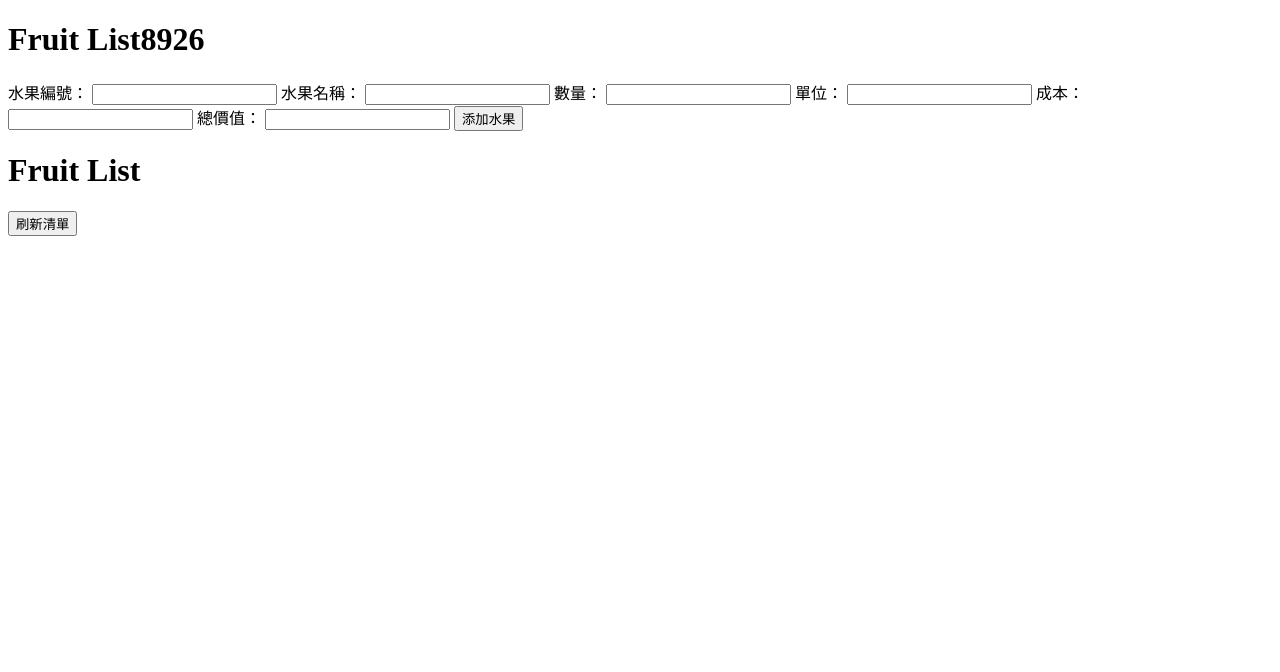
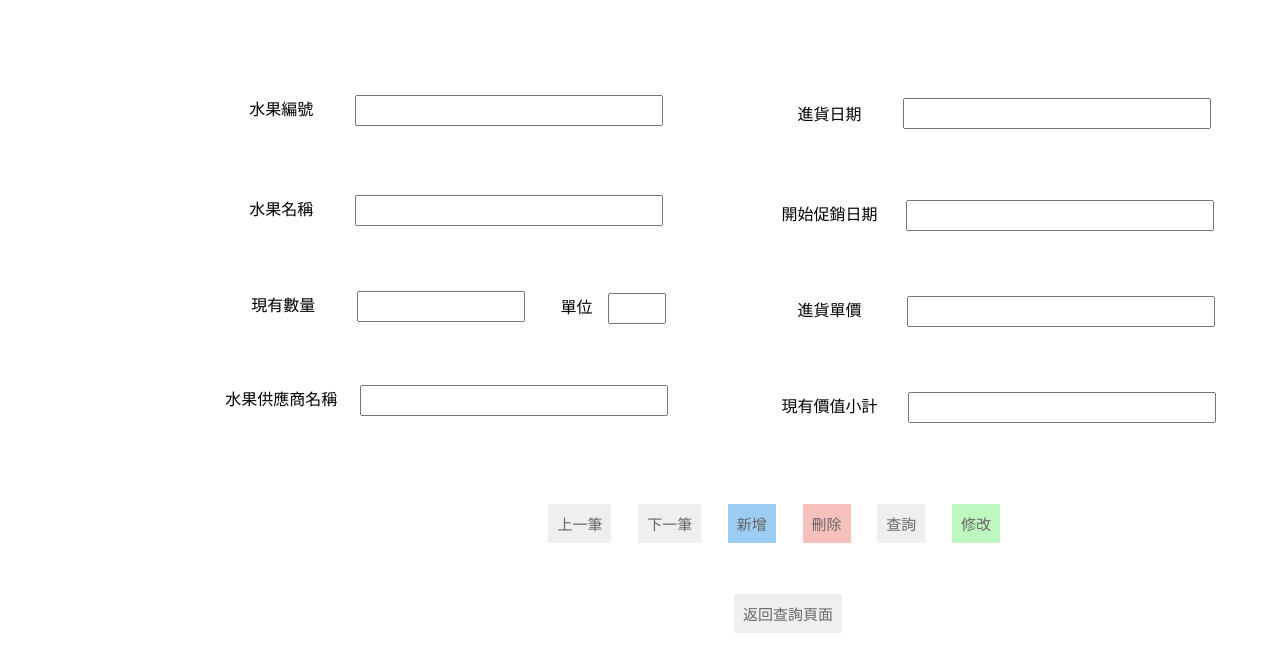
Before and after one commit to SweepingMan0702/Database, a Flask app: page /fruit in a window 1280 px wide. Shown: the top 672 px of the page. Run offline with Flask 3, Linux system fonts and the light colour scheme; data that the repository does not hold is empty.

Commit message:
12/17
水果顯示

```diff
--- a/main.py
+++ b/main.py
@@ -31,7 +31,7 @@ with app.app_context():
 @app.route('/fruit', methods=["GET"])
 def gestUser(): #顯示
     fruit = Fruit.query.all()
-    return render_template('fruit.html', fruits=fruit)
+    return render_template('AboutFruit.html', fruits=fruit)
 
 @app.route('/fruit', methods = ["POST"])
 def newUsers(): #新增
@@ -63,30 +63,45 @@ def deleteUser(id):
 def getMembers():
     member = Member.query.all()
     return render_template('member.html', members=member)
-
+#新增
 @app.route('/member', methods = ["POST"])
 def newMember():
-    print("hi")
     request_data = request.get_json()
     member = Member(request_data['MemberID'], request_data['Name'], request_data['Phone'], request_data['Mobile'], request_data['Email'], request_data['LineStatus'], request_data['Address'], request_data['Age'], request_data['Photo'], request_data['Discount'])
     db.session.add(member)
     db.session.commit()
     return '', 204
-
-# @app.route('/fruit/<id>', methods = ["GET"])
-# def getUser(id):
-#     fruit = Fruit.query.filter_by(id=id)
-#     return jsonify(fruit[0])
-
-# @app.route('/fruit', methods = ["DELETE"])
-# def deleteUsers():
-#     users = Fruit.query.delete()
-#     db.session.commit()
-#     return '', 204
-
+#刪除
 @app.route('/member/<MemberID>', methods = ["DELETE"])
 def deleteMember(MemberID):
     print("刪除",MemberID)
     user = Member.query.filter_by(MemberID=MemberID).delete()
     db.session.commit()
     return '', 204
+
+#修改
+# @app.route('/member/<MemberID>', methods=["PUT"])
+# def updateMember(MemberID):
+#     print("hello")
+#     member = Member.query.filter_by(MemberID=MemberID).first()
+
+#     request_data = request.get_json()
+
+#     # 更新會員資料
+#     member.Name = request_data.get('Name', member.Name)
+#     member.Phone = request_data.get('Phone', member.Phone)
+#     member.Mobile = request_data.get('Mobile', member.Mobile)
+#     member.Email = request_data.get('Email', member.Email)
+#     member.LineStatus = request_data.get('LineStatus', member.LineStatus)
+#     member.Address = request_data.get('Address', member.Address)
+#     member.Age = request_data.get('Age', member.Age)
+#     member.Photo = request_data.get('Photo', member.Photo)
+#     member.Discount = request_data.get('Discount', member.Discount)
+
+#     db.session.commit()
+
+
+@app.route('/member/<id>', methods = ["GET"])
+def getMember(MemberID):
+    members = Member.query.filter_by(MemberID=MemberID)
+    return jsonify(members[0])
--- /dev/null
+++ b/templates/AboutFruit.html
@@ -0,0 +1,196 @@
+<!DOCTYPE html>
+<html lang="en">
+<head>
+  <meta charset="UTF-8">
+  <meta name="viewport" content="width=device-width, initial-scale=1.0">
+  <title>ABOUT水果</title>
+  <style>
+    table {
+      border-collapse: collapse;
+      width: 50%;
+    }
+    td {
+      border: none;
+      padding: 8px;
+      text-align: center;
+    }
+    label {
+      position: relative;
+      left: 13.5cm;
+      top: 1cm;
+      margin-bottom: 0.8cm;
+    }
+    input {
+      width: 300px;
+      height: 25px;
+      margin-bottom: 0.7cm;
+      position: relative;
+      left: 9.5cm;
+      top: 1.3cm;
+    }
+
+    button {
+      top: -165px;
+      margin-left: 0.6cm;
+      position: relative;
+      left: 13.7cm;
+      color: rgb(105, 103, 103);
+      border: none;
+      padding: 9px; /* 新增 padding 屬性 */
+      font-size: 15px; /* 新增 font-size 屬性 */
+    }
+    button.goBack {
+        margin-left: -270px; /* 移動左邊距 */
+       /* 調整左邊距 */
+      top:-75px;
+    }
+    button.blue {
+      background-color: #6eb5efaa;
+      border: none;
+    }
+    button.red {
+      background-color: #f19c969f;
+      border: none;
+    }
+    button.green {
+      background-color: #98f39ba0;
+      border: none;
+    }
+
+  </style>
+</head>
+<body>
+
+  <table>
+    <!-- 第一列 -->
+    <tr>
+        <td>
+            <label for="fruitID" style="position: relative; left: 3cm;top: 2.1cm;">水果編號</label>
+            <input type="text" id="fruitID" style="width: 300px; height: 25px; margin-bottom: 0.7cm; position: relative; left: 4cm; top: 2.1cm;">
+          </td>
+
+    </tr>
+    <!-- 第二列 -->
+    <tr>
+        <td>
+            <label for="fruitName" style="position: relative; left: 3cm;top: 2.8cm;">水果名稱</label>
+            <input type="text" id="fruitName" style="width: 300px; height: 25px; margin-bottom: 0.7cm; position: relative; left: 4cm; top: 2.8cm;">
+          </td>
+    </tr>
+    <!-- 第三列 -->
+    <tr>
+        <td>
+        <label for="number" style="position: relative; left: 1.2cm;top: 3.4cm;">現有數量</label>
+        <input type="text" id="number" style="width: 160px; height: 25px; margin-bottom: 0.7cm; position: relative; left: 2.2cm; top: 3.4cm;">
+      </td>
+    </tr>
+
+    <tr>
+        <td>
+            <label for="unit" style="position: relative; left: 7.5cm;top: 1.5cm;">單位</label>
+            <input type="text" id="unit" style="width: 50px; height: 25px; margin-bottom: 0.7cm; position: relative; left: 7.8cm; top: 1.5cm;">
+          </td>
+      </tr>
+    <!-- 第四列 -->
+    <tr>
+        <td>
+            <label for="fruitvendorname" style="position: relative; left: 3cm;top: 2cm;">水果供應商名稱</label>
+            <input type="text" id="fruitvendorname" style="width: 300px; height: 25px; margin-bottom: 0.7cm; position: relative; left: 3.5cm; top: 2cm;">
+            </td>
+    <!-- 第五列 -->
+    <tr>
+        <td>
+            <label for="Purchasedate" style="position: relative; left: 17.5cm;top: -7.5cm;">進貨日期</label>
+            <input type="text" id="Purchasedate" style="width: 300px; height: 25px; margin-bottom: 0.7cm; position: relative; left: 18.5cm; top: -7.55cm;">
+          </td>
+    </tr>
+    <!-- 第六列 -->
+    <tr>
+        <td>
+            <label for="Promotiondate" style="position: relative; left: 17.5cm;top: -6.8cm;">開始促銷日期</label>
+            <input type="text" id="Promotiondate" style="width: 300px; height: 25px; margin-bottom: 0.7cm; position: relative; left: 18.15cm; top: -6.8cm;">
+          </td>
+    </tr>
+    <tr>
+        <td>
+            <label for="unitprice" style="position: relative; left: 17.5cm;top: -6.2cm;">進貨單價</label>
+            <input type="text" id="unitprice" style="width: 300px; height: 25px; margin-bottom: 0.7cm; position: relative; left: 18.6cm; top: -6.2cm;">
+          </td>
+      </tr>
+      <tr>
+        <td>
+            <label for="value" style="position: relative; left: 17.5cm;top: -5.6cm;">現有價值小計</label>
+            <input type="text" id="value" style="width: 300px; height: 25px; margin-bottom: 0.7cm; position: relative; left: 18.2cm; top: -5.6cm;">
+          </td>
+      </tr>
+
+  </table>
+
+  <button onclick="showRecord(currentRecord - 1)">上一筆</button>
+  <button onclick="showRecord(currentRecord + 1)">下一筆</button>
+  <button onclick="addRecord()" class="blue">新增</button>
+  <button onclick="deleteRecord()" class="red">刪除</button>
+  <button onclick="searchRecord()">查詢</button>
+  <button onclick="updateRecord()" class="green">修改</button>
+  <button onclick="goBack()" class="goBack">返回查詢頁面</button>
+
+  <script>
+    //資料顯示
+    var currentRecord = 0;
+    var fruits = {{ fruits | tojson | safe}}
+    console.log(fruits);
+    function showRecord(index) {
+        var fruit = fruits[index];
+        if (fruit) {
+            var inputs = document.querySelectorAll('input');
+            inputs[0].value = fruit.ID
+            inputs[1].value = fruit.F_name;
+            inputs[2].value = fruit.Quantity;
+            inputs[3].value = fruit.Unit;
+            inputs[4].value = fruit.Supplier;
+            inputs[5].value = fruit.PurchaseDate;
+            inputs[6].value = fruit.PromotionDate;
+            inputs[7].value = fruit.Cost;
+            inputs[8].value = fruit.TotalValue;
+            currentRecord = index; // Update the current record index
+        }
+    }
+
+    showRecord(currentRecord);
+
+    function previousRecord() {
+      currentRecord--;
+      if (currentRecord < 0) {
+        currentRecord = 0;
+      }
+      showRecord(currentRecord);
+    }
+
+    function nextRecord() {
+      currentRecord++;
+      showRecord(currentRecord);
+    }
+
+    function addRecord() {
+      alert("執行新增操作");
+    }
+
+    function deleteRecord() {
+      alert("執行刪除操作");
+    }
+
+    function searchRecord() {
+      alert("執行查詢操作");
+    }
+
+    function updateRecord() {
+      alert("執行修改操作");
+    }
+
+    function goBack() {
+      window.location.href = "file:///C:/Users/User/OneDrive/%E6%A1%8C%E9%9D%A2/HTML/database/choose.html";
+    }
+  </script>
+
+</body>
+</html>
```
Also changed, not shown: model/Database.py (+13 -13 lines), templates/member.html (+92 -49 lines).
